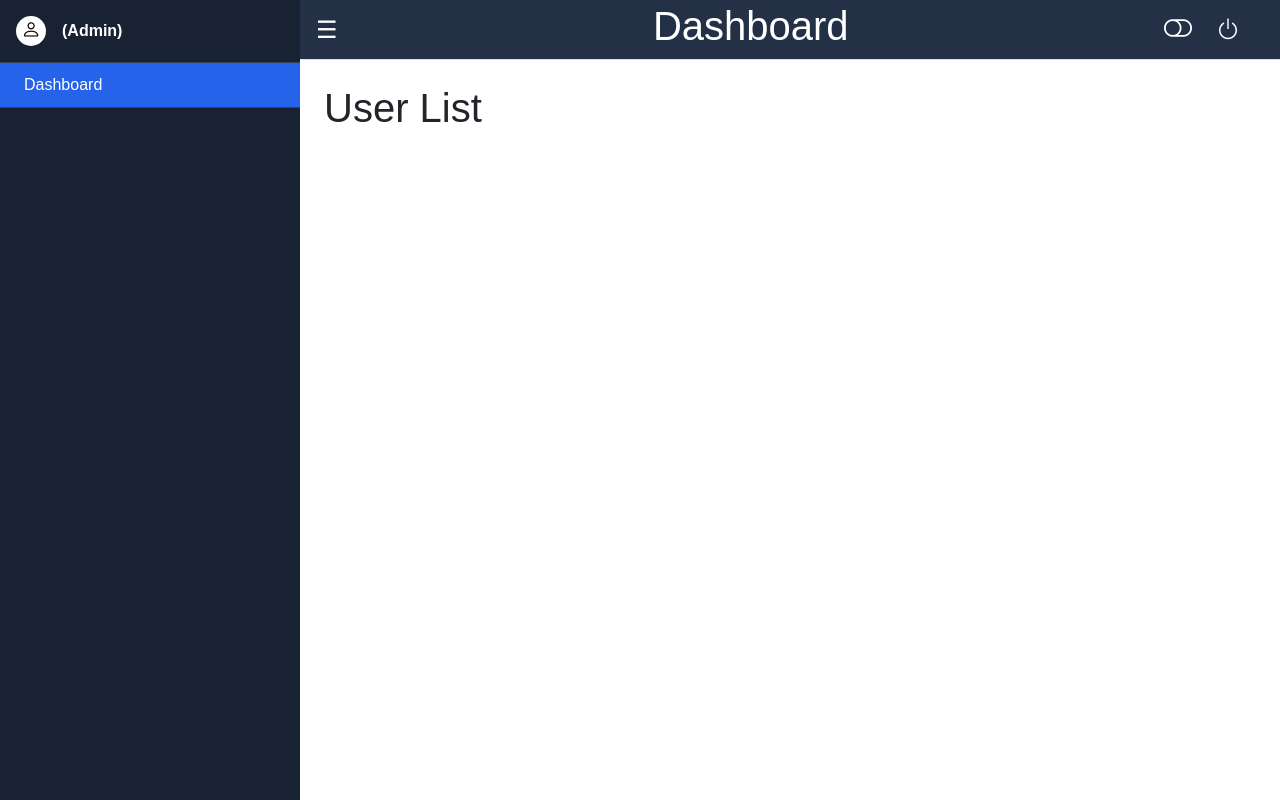
After one commit to Subhammodak69/Grocery_go, a Django app: page /admin/users/ in a window 1280 px wide. The commit adds this page. Run offline with Django 5.2, Linux system fonts and the light colour scheme.

Commit message:
"update admin panel ui "

```diff
--- a/E_mart/static/css/admin_base.css
+++ b/E_mart/static/css/admin_base.css
@@ -6,7 +6,7 @@
 
     .sidebar {
         height: 100vh;
-        background: #1e293b;
+        background: #182232;
         /* dark slate background */
         transition: width 0.3s ease;
         overflow-x: hidden;
@@ -61,7 +61,8 @@
     .topbar {
         height: 60px;
         border-bottom: 1px solid #ddd;
-        background: #62ff99d2;
+        background: #233046;
+        color: white;
         display: flex;
         justify-content: space-between;
         align-items: center;
@@ -80,13 +81,6 @@
     .hide {
         display: none !important;
     }
-
-    i.bi {
-        text-shadow: 1px 1px 0 currentColor,
-            -1px 1px 0 currentColor;
-    }
-
-
 
     /* loader css */
     .spinner {
--- a/E_mart/static/js/admin_base.js
+++ b/E_mart/static/js/admin_base.js
@@ -1,19 +1,15 @@
 
-document.addEventListener('DOMContentLoaded', () => {
+window.onload = function() {
   const toggleBtn = document.getElementById('toggleSidebar');
   const sidebar = document.getElementById('sidebar');
-
   if (toggleBtn && sidebar) {
-    toggleBtn.addEventListener('click', () => {
+    toggleBtn.addEventListener('click', function() {
       sidebar.classList.toggle('collapsed');
-      if (sidebar.classList.contains('collapsed')) {
-        sidebar.style.width = '0px';
-      } else {
-        sidebar.style.width = '300px';
-      }
+      sidebar.style.width = sidebar.classList.contains('collapsed') ? '0px' : '300px';
     });
   }
-});
+};
+
 
 function change_color(value) {
   const body = document.body;
--- a/E_mart/templates/admin/home.html
+++ b/E_mart/templates/admin/home.html
@@ -54,38 +54,6 @@
   <!-- Bootstrap JS and dependencies -->
   <script src="https://cdn.jsdelivr.net/npm/bootstrap@5.3.0/dist/js/bootstrap.bundle.min.js"></script>
 
-  <script>
-    const toggleBtn = document.getElementById('toggleSidebar');
-    const sidebar = document.getElementById('sidebar');
 
-    toggleBtn.addEventListener('click', () => {
-      sidebar.classList.toggle('collapsed');
-      if (sidebar.classList.contains('collapsed')) {
-        sidebar.style.width = '0px';
-      } else {
-        sidebar.style.width = '300px';
-      }
-    });
-
-    function change_color(value) {
-      const body = document.body;
-      const on = document.getElementById('on');
-      const off = document.getElementById('off');
-      if (value === "on") {
-        body.style.background = 'white';
-        on.classList.add('hide');
-        on.classList.remove('show');
-        off.classList.add('show');
-        off.classList.remove('hide');
-      } else {
-        body.style.background = '#272727ed';
-        on.classList.add('show');
-        on.classList.remove('hide');
-        off.classList.add('hide');
-        off.classList.remove('show');
-      }
-    }
-
-  </script>
 </body>
 </html>
--- /dev/null
+++ b/E_mart/templates/admin/user/user_list.html
@@ -0,0 +1,8 @@
+{% extends "admin/home.html" %}
+{% load static %}
+{% block title %}User list {% endblock %}
+{% block content %}
+<h1>
+    User List
+</h1>
+{% endblock %}
--- a/E_mart/urls.py
+++ b/E_mart/urls.py
@@ -10,5 +10,6 @@ urlpatterns = [
     path('verify-otp/',VerifyOtpView.as_view(), name='verify_otp'),
 
     path('admin/',AdminHomeView.as_view(), name='admin'),
-    path('admin/login/',AdminLoginView.as_view(), name="admin_login")
+    path('admin/login/',AdminLoginView.as_view(), name="admin_login"),
+    path('admin/users/',AdminUserListView.as_view(), name='admin_user_list'),
 ]
--- a/E_mart/views/__init__.py
+++ b/E_mart/views/__init__.py
@@ -1,2 +1,3 @@
 from .auth_view import *
 from .home_view import *
+from .user_view import *
--- /dev/null
+++ b/E_mart/views/user_view.py
@@ -0,0 +1,9 @@
+from django.views import View
+from django.shortcuts import render
+from E_mart.constants.decorators import admin_required
+from django.utils.decorators import method_decorator
+
+method_decorator(admin_required,name='dispatch')
+class AdminUserListView(View):
+    def get(self,request):
+        return render(request,'admin/user/user_list.html')
```
Also changed, not shown: E_mart/templates/admin/dashboard.html (added).
